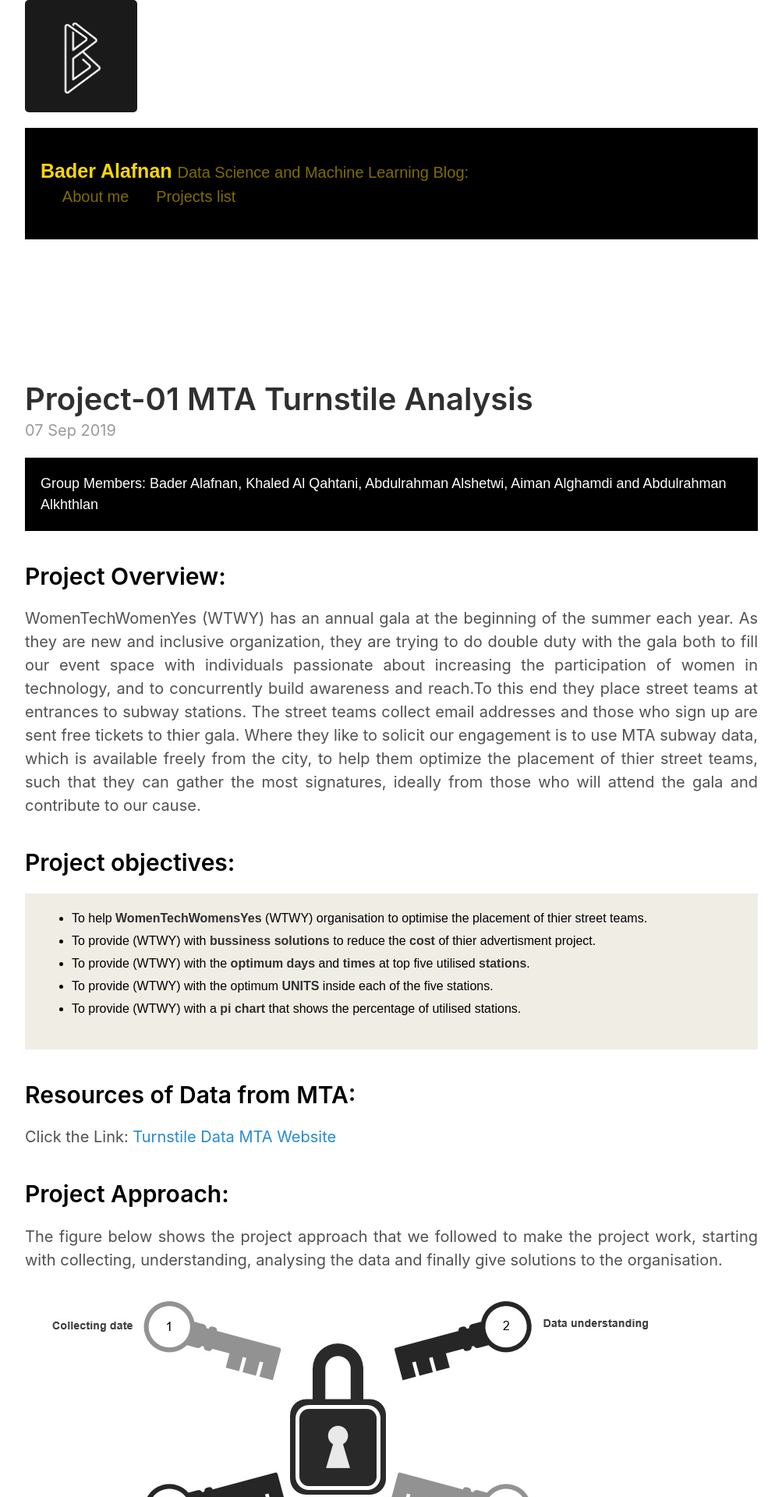
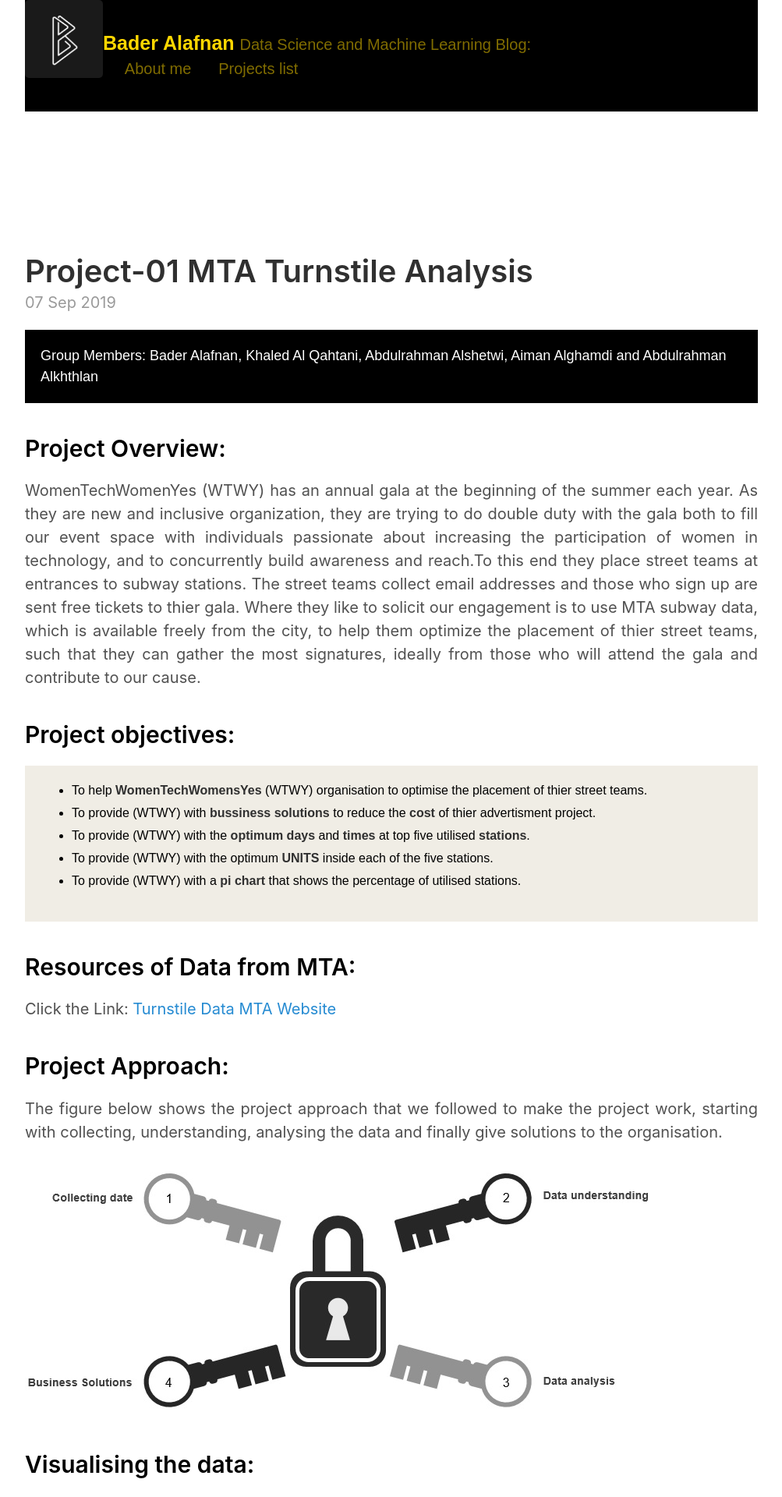
Before and after one commit to alafnan/alafnan.github.io, a Jekyll site: the page built from index.html, in a window 1280 px wide. Shown: the top 1920 px of the page at 78% size, without its empty margins (138-1141 px from the left). Built offline with Jekyll 4.4.1, drawn with Linux system fonts in a browser that asks for light colours; the list of posts is cut into pages by our own code.

Commit message:
Update default.html

```diff
--- a/_layouts/default.html
+++ b/_layouts/default.html
@@ -6,7 +6,7 @@
   <body>
 
     <div style="max-width: 50rem; padding-left: 1.5rem; padding-right: 1.5rem; margin-left: auto; margin-right: auto;">
-      <img src = "https://raw.githubusercontent.com/alafnan/alafnan.github.io/master/public/hnet.com-image.ico" alt="logo"/>
+      <img src = "https://raw.githubusercontent.com/alafnan/alafnan.github.io/master/public/hnet.com-image.ico" alt="logo" style="float: left; width: 100px; height: 100px;"/>
       <div style="margin-bottom: 9rem; padding: 1rem;   color: #000000;   background-color: #000000; font-family: Arial, Helvetica, sans-serif; font-size:0.8em; text-align: left;" >
       <header style="padding-top: 1rem; padding-bottom: 1rem;" >
         <h3 class="masthead-title">
```
